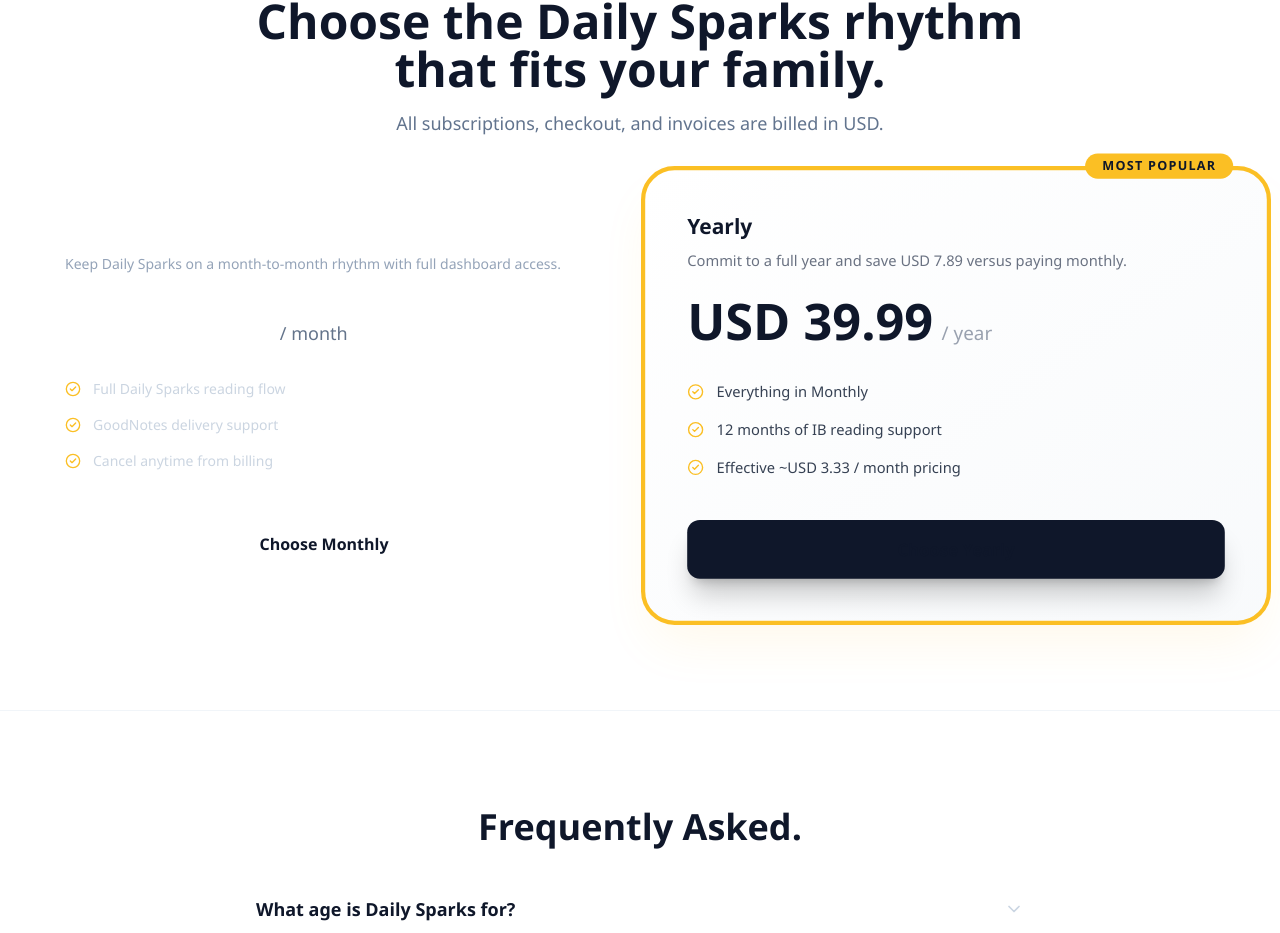
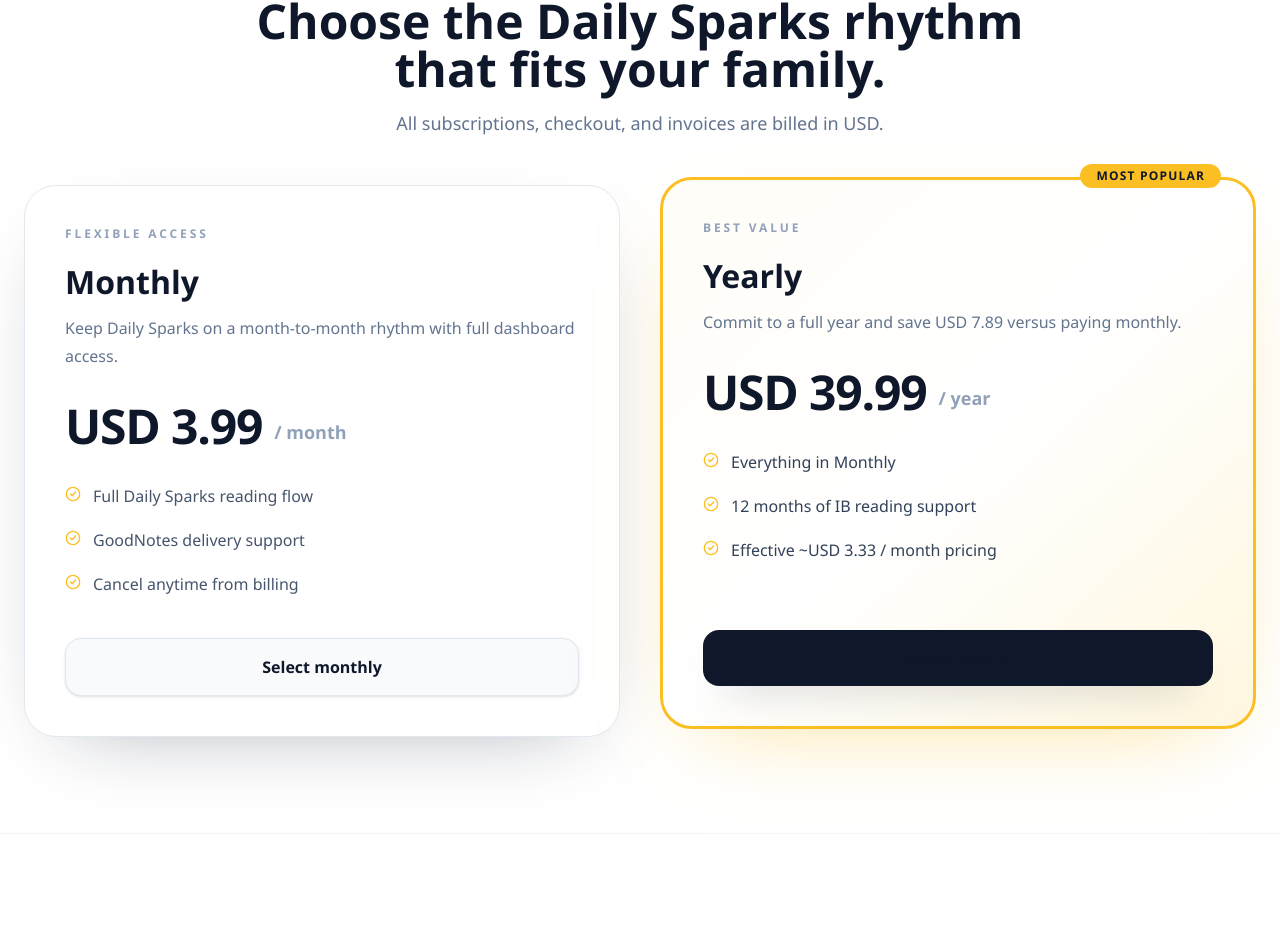
Before and after one commit to GrowthEdtech/dailysparks, a Next.js app: page / in a window 1280 px wide. Shown: the part 3123-4056 px from the top of the page. Built offline with nearby package versions, Linux system fonts and the light colour scheme.

Commit message:
fix: rebalance landing pricing cards

```diff
--- a/src/app/home-pricing-section.tsx
+++ b/src/app/home-pricing-section.tsx
@@ -30,7 +30,7 @@ export default function HomePricingSection({
           </p>
         </div>
 
-        <div className="grid md:grid-cols-2 gap-8 items-stretch pt-10">
+        <div className="grid md:grid-cols-2 gap-8 xl:gap-10 items-stretch pt-12">
           {billingPlans.map((plan) => {
             const isYearly = plan.id === "yearly";
 
@@ -39,8 +39,8 @@ export default function HomePricingSection({
                 key={plan.id}
                 className={
                   isYearly
-                    ? "bg-gradient-to-br from-white to-slate-50 rounded-[32px] p-10 flex flex-col relative shadow-2xl shadow-[#fbbf24]/10 transform scale-105 border-4 border-[#fbbf24]"
-                    : "bg-white/5 border border-white/10 rounded-[32px] p-10 flex flex-col hover:border-white/20 transition-all"
+                    ? "relative flex flex-col rounded-[32px] border-[3px] border-[#fbbf24] bg-gradient-to-br from-[#fffdf7] via-white to-[#fff7df] p-8 md:p-10 shadow-[0_30px_90px_-45px_rgba(251,191,36,0.55)] md:-translate-y-2"
+                    : "flex flex-col rounded-[32px] border border-slate-200 bg-white p-8 md:p-10 shadow-[0_28px_80px_-45px_rgba(15,23,42,0.4)] transition-all hover:-translate-y-1 hover:shadow-[0_32px_90px_-50px_rgba(15,23,42,0.45)]"
                 }
               >
                 {isYearly ? (
@@ -49,27 +49,36 @@ export default function HomePricingSection({
                   </div>
                 ) : null}
 
-                <h3 className={`text-xl font-bold mb-2 ${isYearly ? "text-[#0f172a]" : "text-white"}`}>
+                <p className="mb-5 text-xs font-bold uppercase tracking-[0.24em] text-slate-400">
+                  {plan.eyebrow}
+                </p>
+
+                <h3 className="text-[2rem] font-extrabold leading-tight text-[#0f172a]">
                   {plan.name}
                 </h3>
-                <p className={`text-sm mb-6 ${isYearly ? "text-gray-500" : "text-[#94a3b8]"}`}>
+                <p className="mt-3 text-base leading-7 text-slate-500">
                   {plan.description}
                 </p>
-                <div className={`text-5xl font-extrabold mb-8 ${isYearly ? "text-[#0f172a]" : "text-white"}`}>
-                  {plan.price}
-                  <span className={`text-lg font-medium ml-2 ${isYearly ? "text-gray-400" : "text-[#64748b]"}`}>
+
+                <div className="mt-8 mb-8 flex items-end gap-3 text-[#0f172a]">
+                  <div className="text-5xl font-extrabold tracking-tight">
+                    {plan.price}
+                  </div>
+                  <span className="pb-1 text-lg font-semibold text-slate-400">
                     {plan.cadence}
                   </span>
                 </div>
 
-                <ul className="space-y-4 mb-10 flex-1">
+                <ul className="mb-10 flex-1 space-y-4">
                   {plan.bullets.map((item) => (
                     <li
                       key={item}
-                      className={`flex items-center gap-3 text-sm ${isYearly ? "text-gray-700" : "text-[#cbd5e1]"}`}
+                      className="flex items-start gap-3 text-base leading-7 text-slate-600"
                     >
-                      <CheckCircle2 className="w-4 h-4 text-[#fbbf24]" />
-                      {isYearly ? <span className="font-medium">{item}</span> : item}
+                      <CheckCircle2 className="mt-1 h-4 w-4 shrink-0 text-[#fbbf24]" />
+                      <span className={isYearly ? "font-medium text-slate-700" : ""}>
+                        {item}
+                      </span>
                     </li>
                   ))}
                 </ul>
@@ -78,11 +87,11 @@ export default function HomePricingSection({
                   href="/login"
                   className={
                     isYearly
-                      ? "w-full py-4 rounded-xl bg-[#0f172a] text-white font-bold hover:bg-slate-800 transition-all shadow-xl shadow-black/20 text-center"
-                      : "w-full py-4 rounded-xl border border-white/10 hover:bg-white/5 text-white font-bold transition-all text-center"
+                      ? "w-full rounded-2xl bg-[#0f172a] px-6 py-4 text-center text-base font-bold text-white shadow-[0_20px_40px_-24px_rgba(15,23,42,0.55)] transition-all hover:bg-slate-800"
+                      : "w-full rounded-2xl border border-slate-200 bg-slate-50 px-6 py-4 text-center text-base font-bold text-[#0f172a] shadow-sm transition-all hover:bg-slate-100"
                   }
                 >
-                  {isYearly ? "Choose Yearly" : "Choose Monthly"}
+                  {plan.cta}
                 </Link>
               </div>
             );
```
